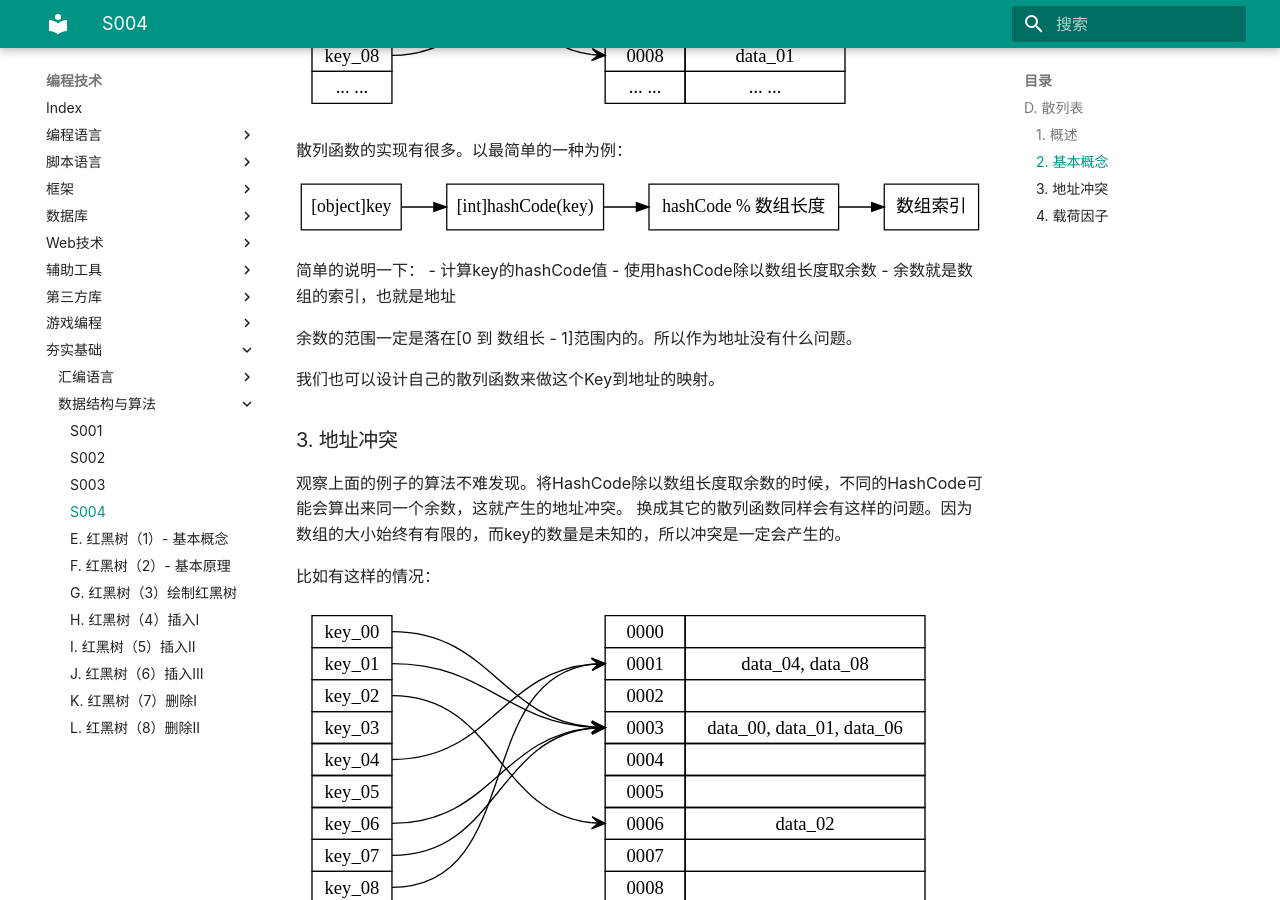
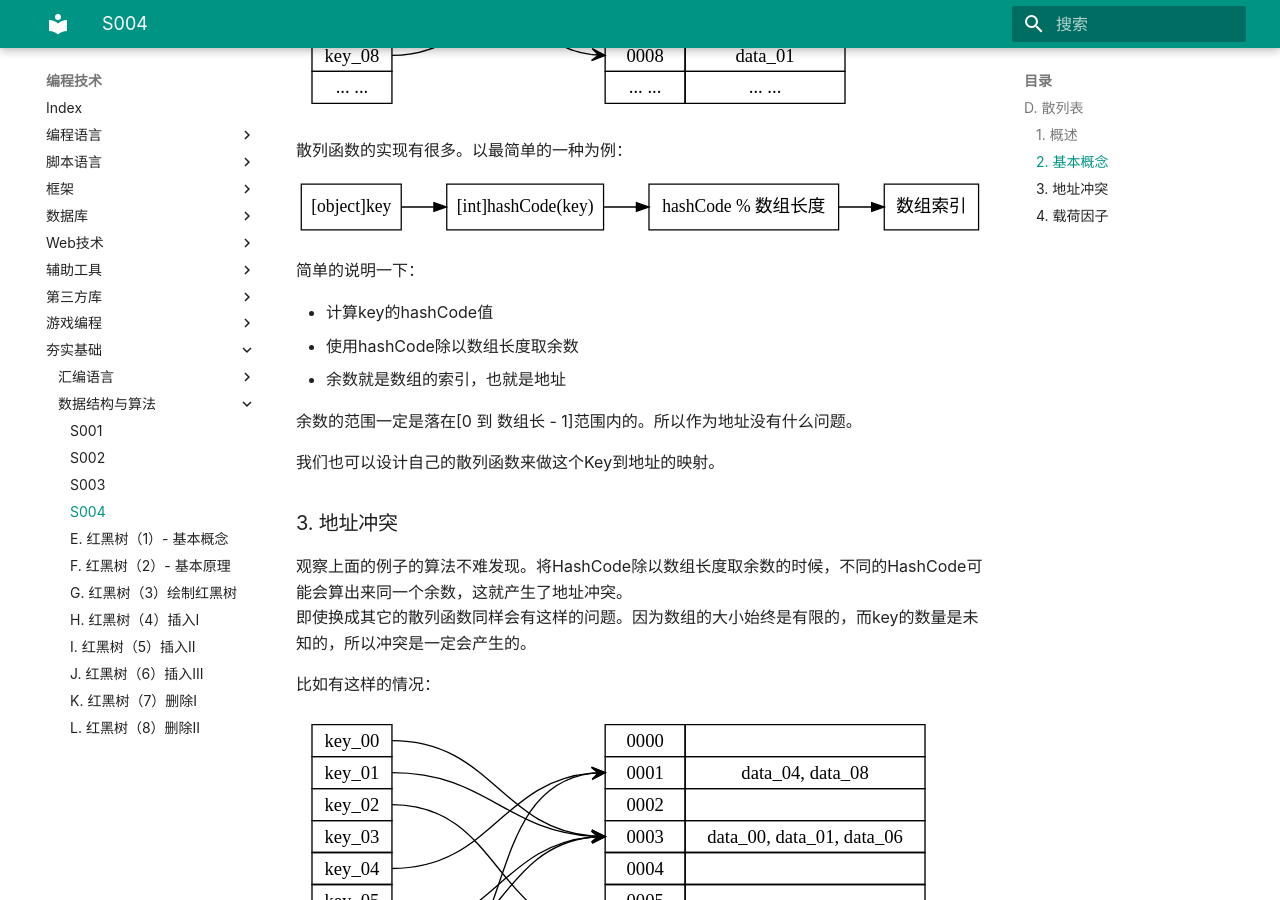
Before and after one commit to hakureiyoumu/hakureiyoumu.github.io, an MkDocs documentation site: the page built from docs/ZX0017. 数据结构与算法/S004.md, in a window 1280 px wide and 900 px high, scrolled down 966 px. Built offline with MkDocs 1.6.1 and Material for MkDocs 9.7.7, drawn with Linux system fonts in a browser that asks for light colours.

Commit message:
翻新了散列表这一章节

```diff
--- a/docs/ZX0017. 数据结构与算法/S004.md
+++ b/docs/ZX0017. 数据结构与算法/S004.md
@@ -25,6 +25,7 @@
 ![散列函数](S004.files/散列函数的简单实现.svg)
 
 简单的说明一下：
+
 - 计算key的hashCode值
 - 使用hashCode除以数组长度取余数
 - 余数就是数组的索引，也就是地址
@@ -35,8 +36,8 @@
 
 ## 3. 地址冲突
 
-观察上面的例子的算法不难发现。将HashCode除以数组长度取余数的时候，不同的HashCode可能会算出来同一个余数，这就产生的地址冲突。
-换成其它的散列函数同样会有这样的问题。因为数组的大小始终有有限的，而key的数量是未知的，所以冲突是一定会产生的。
+观察上面的例子的算法不难发现。将HashCode除以数组长度取余数的时候，不同的HashCode可能会算出来同一个余数，这就产生了地址冲突。<br/>
+即使换成其它的散列函数同样会有这样的问题。因为数组的大小始终是有限的，而key的数量是未知的，所以冲突是一定会产生的。
 
 比如有这样的情况：
 
```
